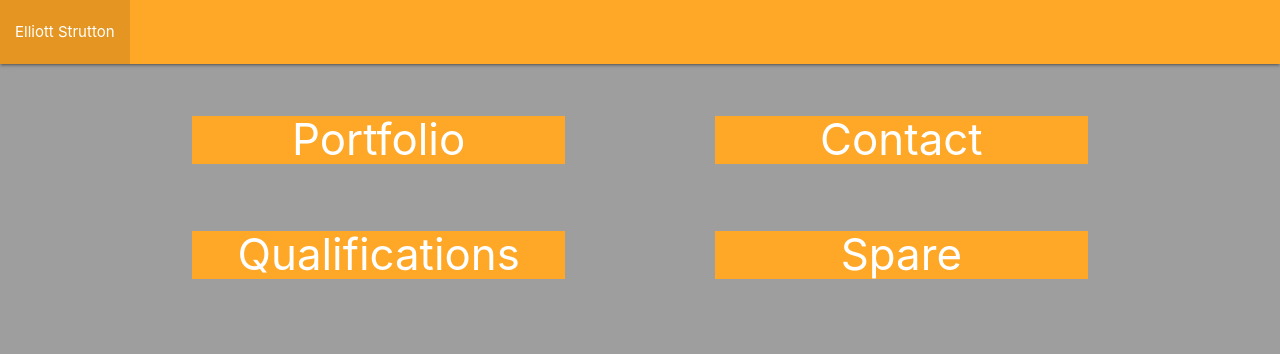
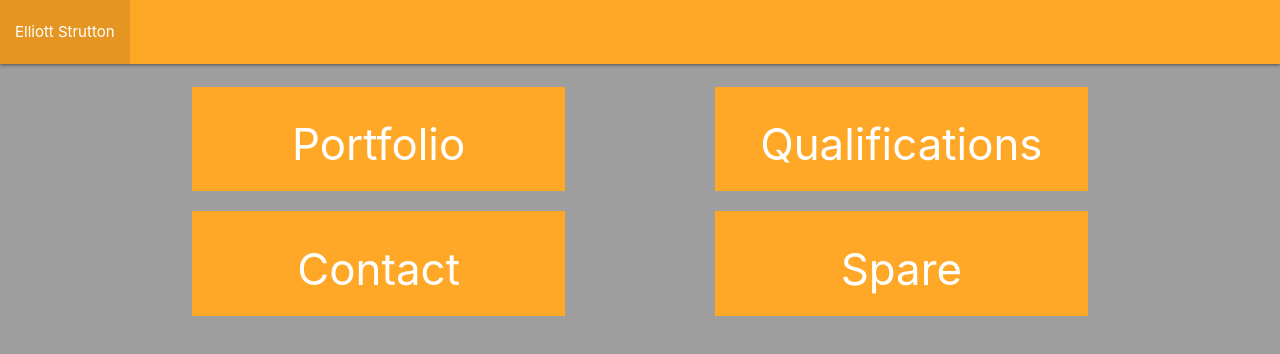
Before and after one commit to ElliottStrutton/web, a plain HTML site: page main.html in a window 1280 px wide. Drawn offline with Linux system fonts and the light colour scheme.

Commit message:
Added padding and some images to new assets folder

```diff
--- a/main.html
+++ b/main.html
@@ -27,16 +27,18 @@
     <div class="row container">
 
         <div class="col s5 no-padding">
-            <div class="orange lighten-1 white-text">
+            <div class="orange lighten-1 white-text" style="padding: 5px;">
                 <h3 class="center">Portfolio</h3>
+                <!-- <IMG src="assets/portfolio_01_croped.jpg" style="max-height: 100%; max-width: 100%;"> -->
             </div>
         </div>
 
         <div class="col s2"></div>
 
+
         <div class="col s5 no-padding">
-            <div class="orange lighten-1 white-text">
-                <h3 class="center">Contact</h3>
+            <div class="orange lighten-1 white-text" style="padding: 5px;">
+                <h3 class="center-align">Qualifications</h3>
             </div>
         </div>
 
@@ -45,15 +47,15 @@
     <div class="row container">
 
         <div class="col s5 no-padding">
-            <div class="orange lighten-1 white-text">
-                <h3 class="center">Qualifications</h3>
+            <div class="orange lighten-1 white-text" style="padding: 5px;">
+                <h3 class="center">Contact</h3>
             </div>
         </div>
 
         <div class="col s2"></div>
 
         <div class="col s5 no-padding">
-            <div class="orange lighten-1 white-text">
+            <div class="orange lighten-1 white-text" style="padding: 5px;">
                 <h3 class="center">Spare</h3>
             </div>
         </div>
```
Also changed, not shown: assets/code_walll.jpg (added), 2 other files.
